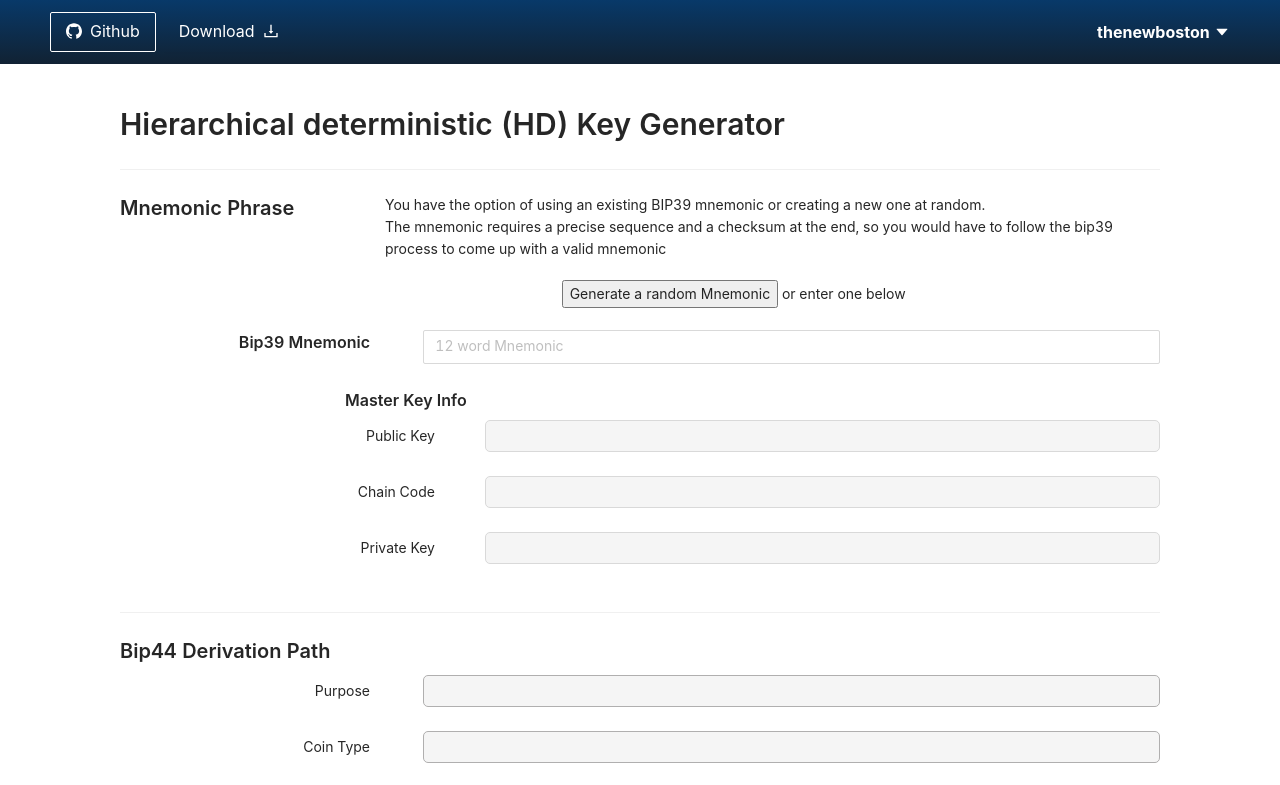
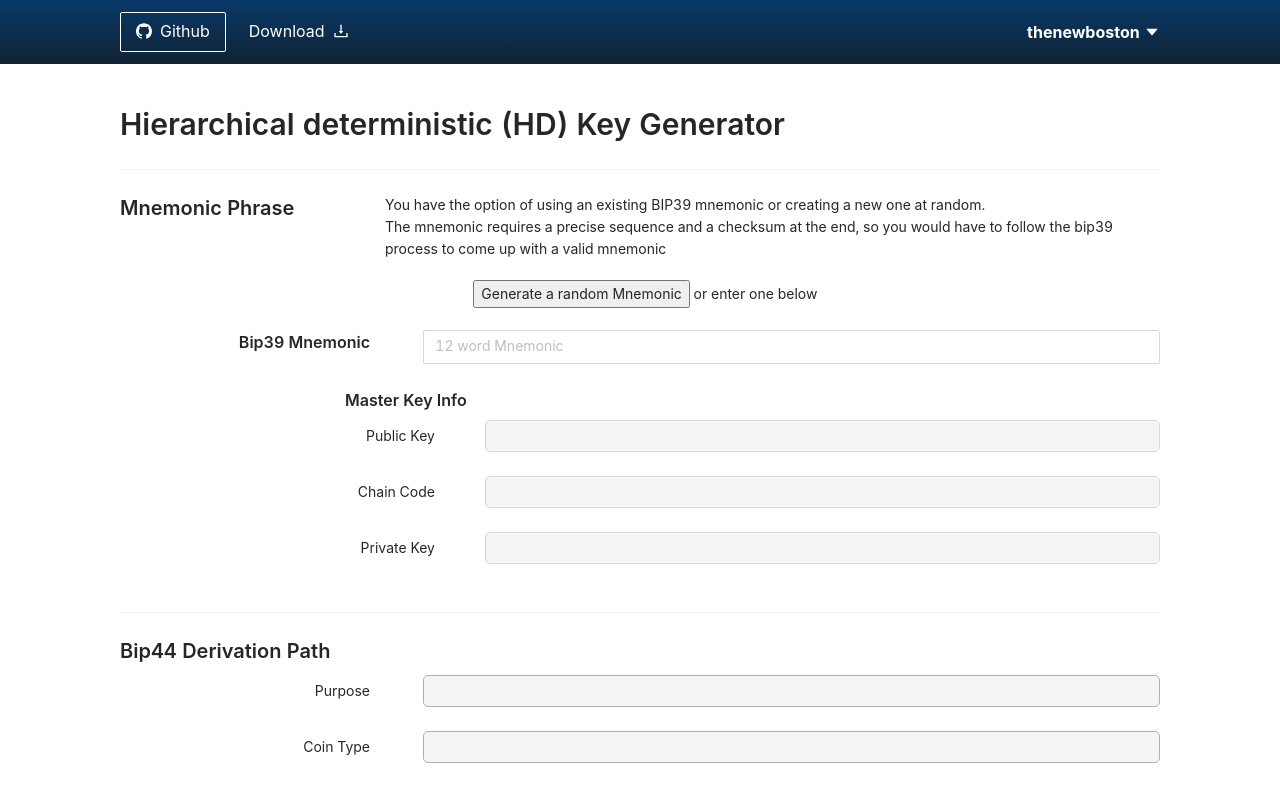
Before and after one commit to tomijaga/hd-keygen, a React (Create React App) app: page / in a window 1280 px wide. Shown: the top 785 px of the page. Built offline with nearby package versions, Linux system fonts and the light colour scheme.

Commit message:
button alignments

```diff
--- a/App.tsx
+++ b/App.tsx
@@ -63,7 +63,7 @@ export default function App() {
           style={{
             color: 'white',
             backgroundImage: 'linear-gradient(to bottom,#083969 0, #123 100%)',
-            paddingLeft: `0px ${pagePadding()}`,
+            padding: `0px ${pagePadding()}`,
             position: 'fixed',
             zIndex: 1,
             width: '100%'
--- a/Derive.tsx
+++ b/Derive.tsx
@@ -189,7 +189,7 @@ export const Derive = ({ coin }: { coin: string }) => {
           </Typography.Text>
         </Col>
 
-        <Col push={10}>
+        <Col sm={{ push: 8 }} span={{ push: 2 }}>
           <button
             onClick={() => {
               const randomMnemonic = generateMnemonic();
@@ -200,6 +200,7 @@ export const Derive = ({ coin }: { coin: string }) => {
           >
             Generate a random Mnemonic
           </button>
+
           <Typography.Text> or enter one below</Typography.Text>
         </Col>
       </Row>
```
